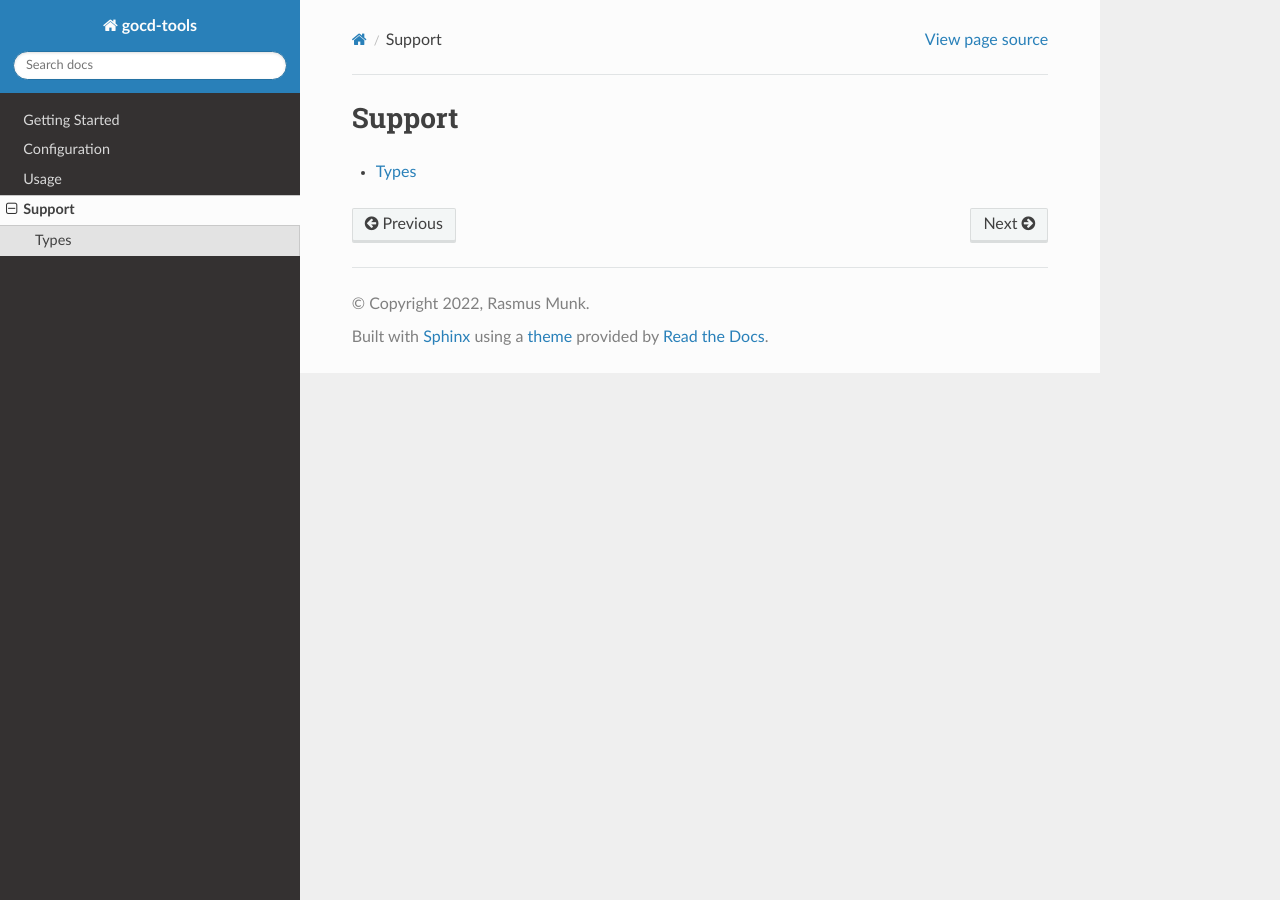
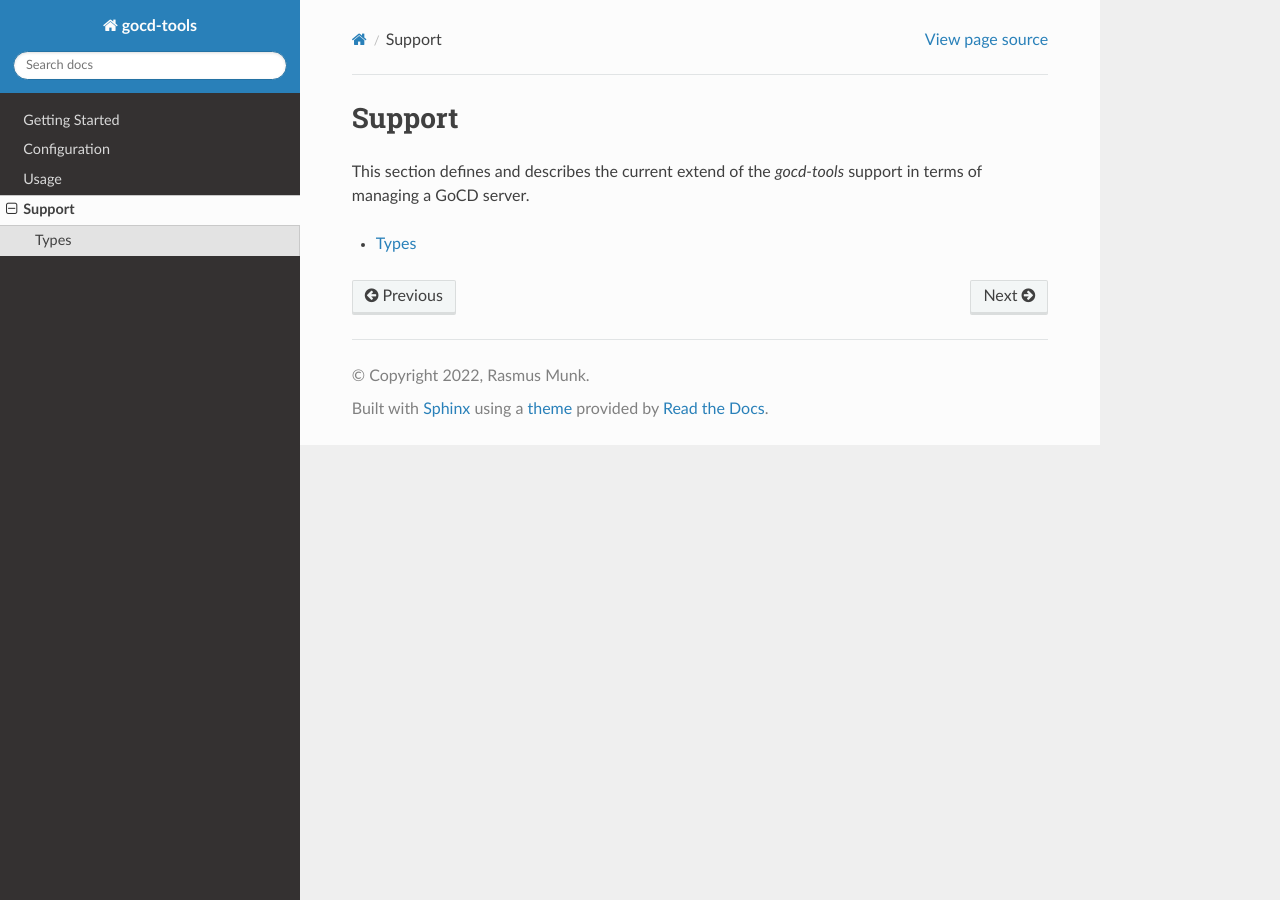
Before and after one commit to rasmunk/gocd-tools, a Sphinx documentation site: the page built from docs/source/sections/support/index.rst, in a window 1280 px wide. Built offline with Sphinx 7.4.7 and the Read the Docs theme 2.0.0, drawn with Linux system fonts in a browser that asks for light colours.

Commit message:
Fix minor syntax errors in the docs

```diff
--- a/docs/source/sections/getting-started/installation.rst
+++ b/docs/source/sections/getting-started/installation.rst
@@ -1,12 +1,12 @@
 Installation
 ============
 
-To install the tool, it is recommended that you use the `latest official PyPI release <https://pypi.org/project/gocd-tools>`_::
+To install the tool, it is recommended that you use the `latest official PyPI release <https://pypi.org/project/gocd-tools>`_ ::
 
     pip install gocd-tools
 
 Alternatively, you can also install the tool by directly cloning and installing the current repo HEAD.
-However this is not recommended, since it is not guranteed that this is stable edition that will be fetched.
+However this is not recommended, since it is not guranteed that this is stable edition that will be fetched::
 
     git clone git@github.com:rasmunk/gocd-tools.git
     cd gocd-tools
--- a/docs/source/sections/getting-started/prerequisites.rst
+++ b/docs/source/sections/getting-started/prerequisites.rst
@@ -4,4 +4,4 @@ Prerequisites
 GoCD Authentication
 -------------------
 
-Because the gocd-tool uses the `GoCD Web API <https://api.gocd.org/current/>` to manage the server, it needs to be able to succesfully authenticate against against a running GoCD web server in order for it to apply any of its operations.
+Because the gocd-tool uses the `GoCD Web API <https://api.gocd.org/current/>`_ to manage the server, it needs to be able to succesfully authenticate against against a running GoCD web server in order for it to apply any of its operations.
--- a/docs/source/sections/support/index.rst
+++ b/docs/source/sections/support/index.rst
@@ -1,5 +1,7 @@
 Support
 =======
+
+This section defines and describes the current extend of the `gocd-tools` support in terms of managing a GoCD server.
 
 .. toctree::
     :maxdepth: 2
```
